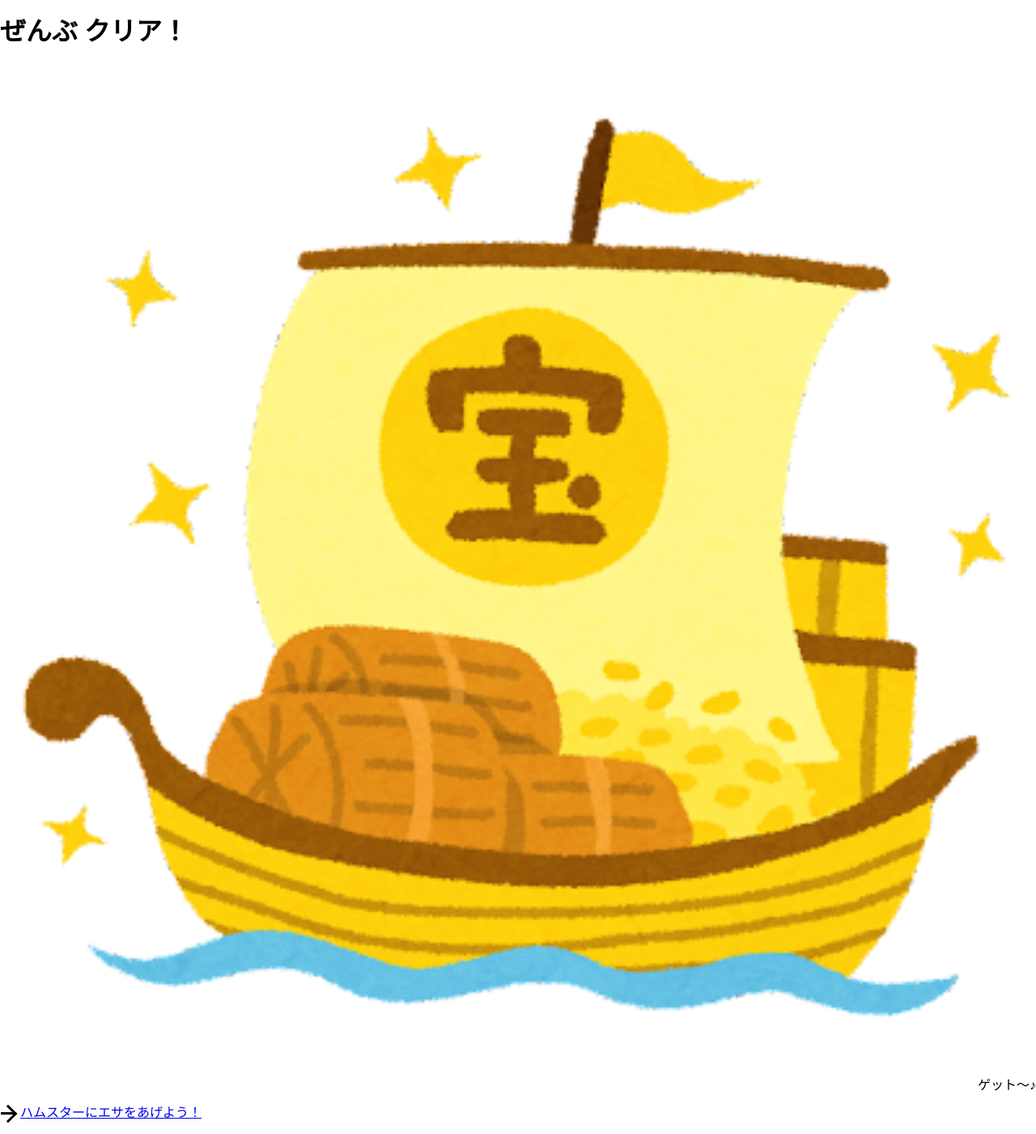
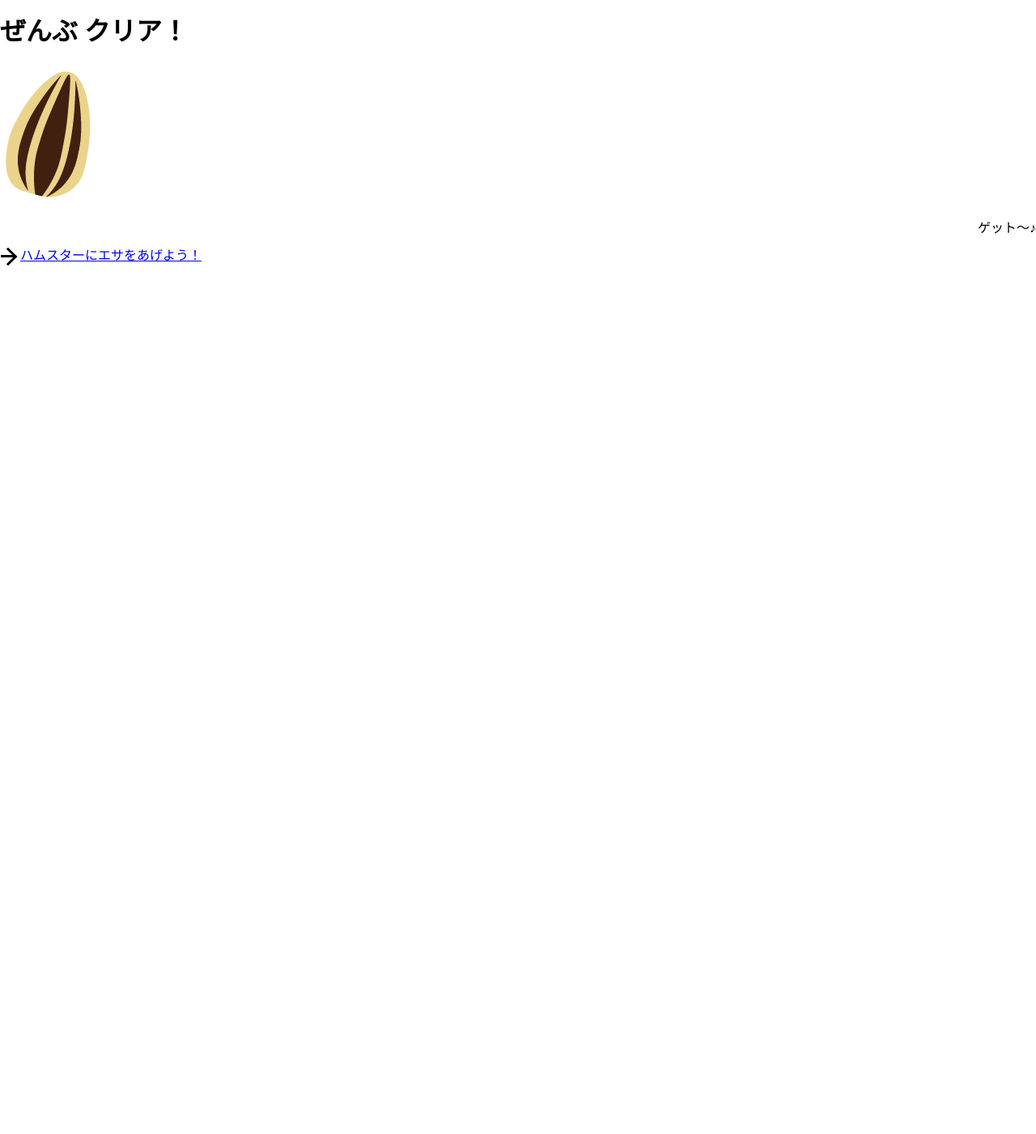
Before and after one commit to Ayakazu-Fukaura/possible_alone, a Flask app: page /5 in a window 1280 px wide. Shown: the whole page at 81% size. After the commit the page ends 328 px from the top, so only its background shows below. Run offline with Flask 2, Linux system fonts and the light colour scheme.

Commit message:
ひまわりの種画像を挿入

```diff
--- a/templates/5.html
+++ b/templates/5.html
@@ -12,7 +12,7 @@
     <h1>ぜんぶ クリア！</h1>
 
 
-    <img src="/static/img/takarabune.png" alt="" style="width: 100%;">
+    <img src="/static/img/seed.png">
 
     <p style="text-align: right;">ゲット～♪</p>
 
@@ -20,6 +20,7 @@
         <p class="arrow_right">ハムスターにエサをあげよう！</p>
     </a>
 
+
 </body>
 
 </html>
```
Also changed, not shown: static/img/seed.png (added), static/img/seed_of_himawari.png (added).
